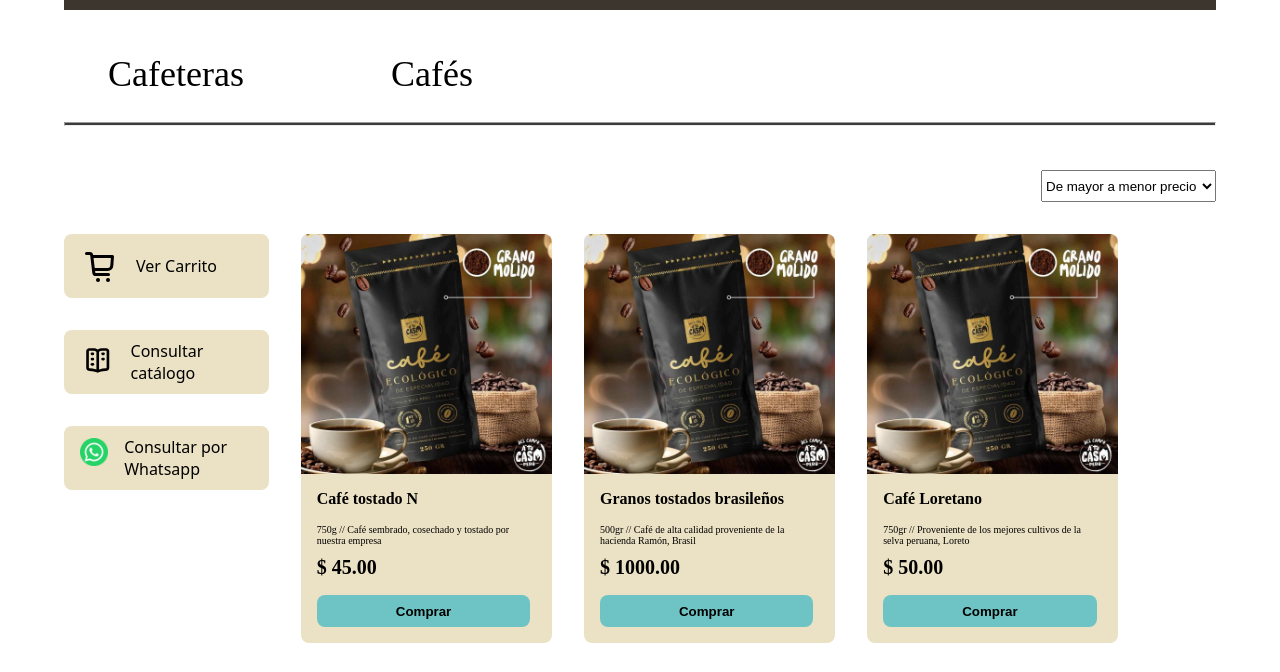
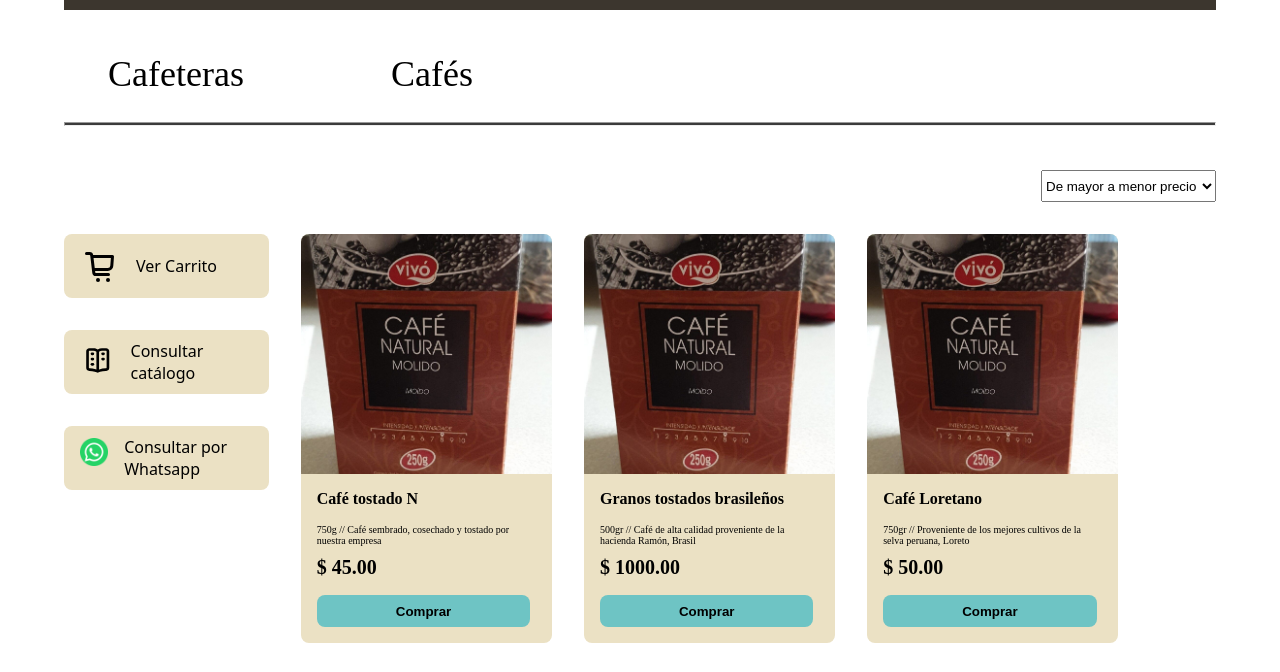
Before and after one commit to MariaFernanda2172/CoderHouse-Cafeteria, a plain HTML site: page pages/productos.html in a window 1280 px wide. Shown: the part 70-742 px from the top of the page. Drawn offline with Linux system fonts and the light colour scheme.

Commit message:
modificando foto 1

```diff
--- a/scss/styles.scss
+++ b/scss/styles.scss
@@ -912,7 +912,7 @@
 }
 
 .Card-Imagen{
-    background-image: url(../images/producto3.jpg);
+    background-image: url(../images/producto\ cafe\ final.jpg);
     background-size:cover;
     background-position: center;
     background-repeat: no-repeat;
```
Also changed, not shown: css/styles.css, images/producto cafe final.jpg (added).
